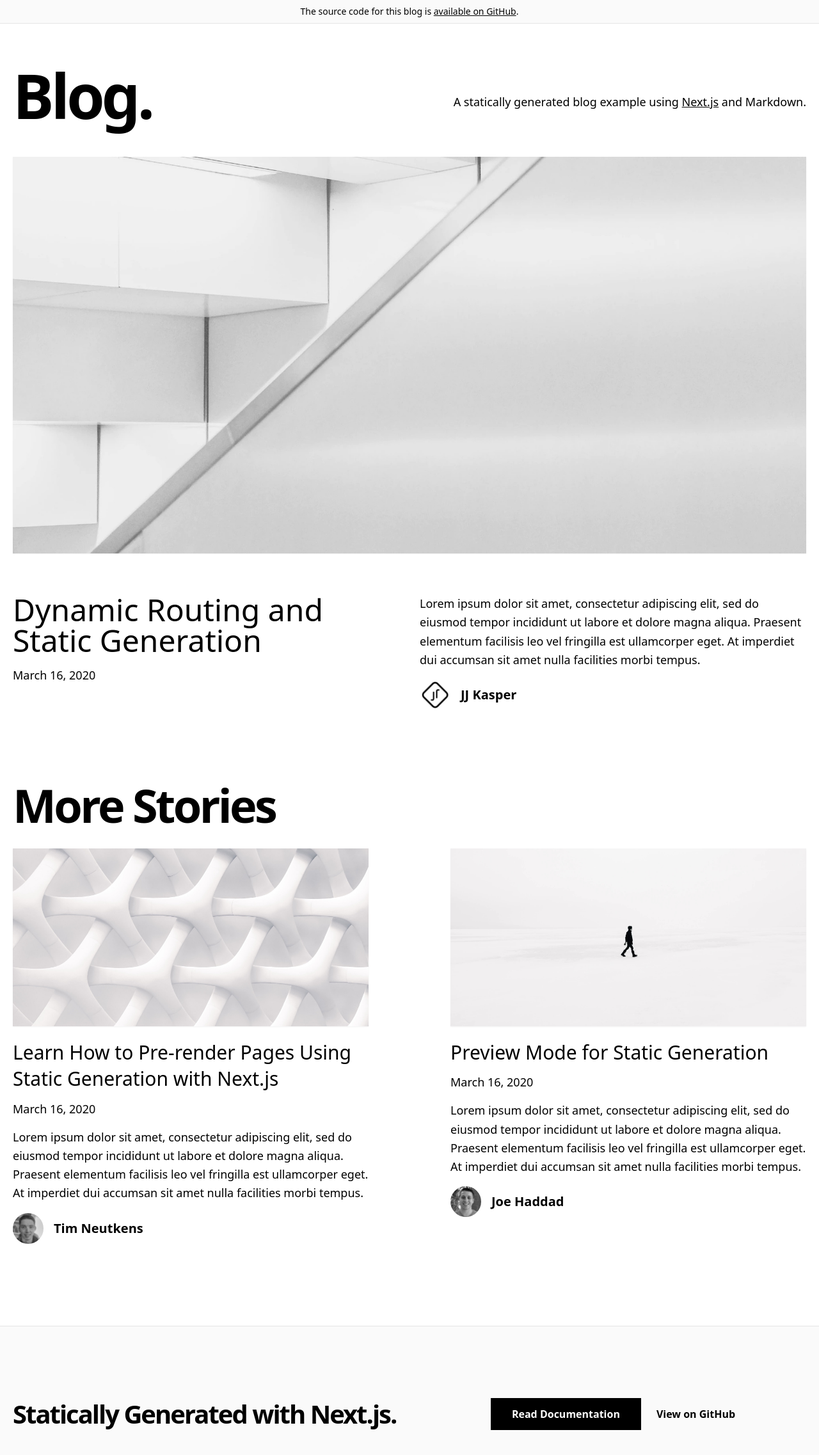
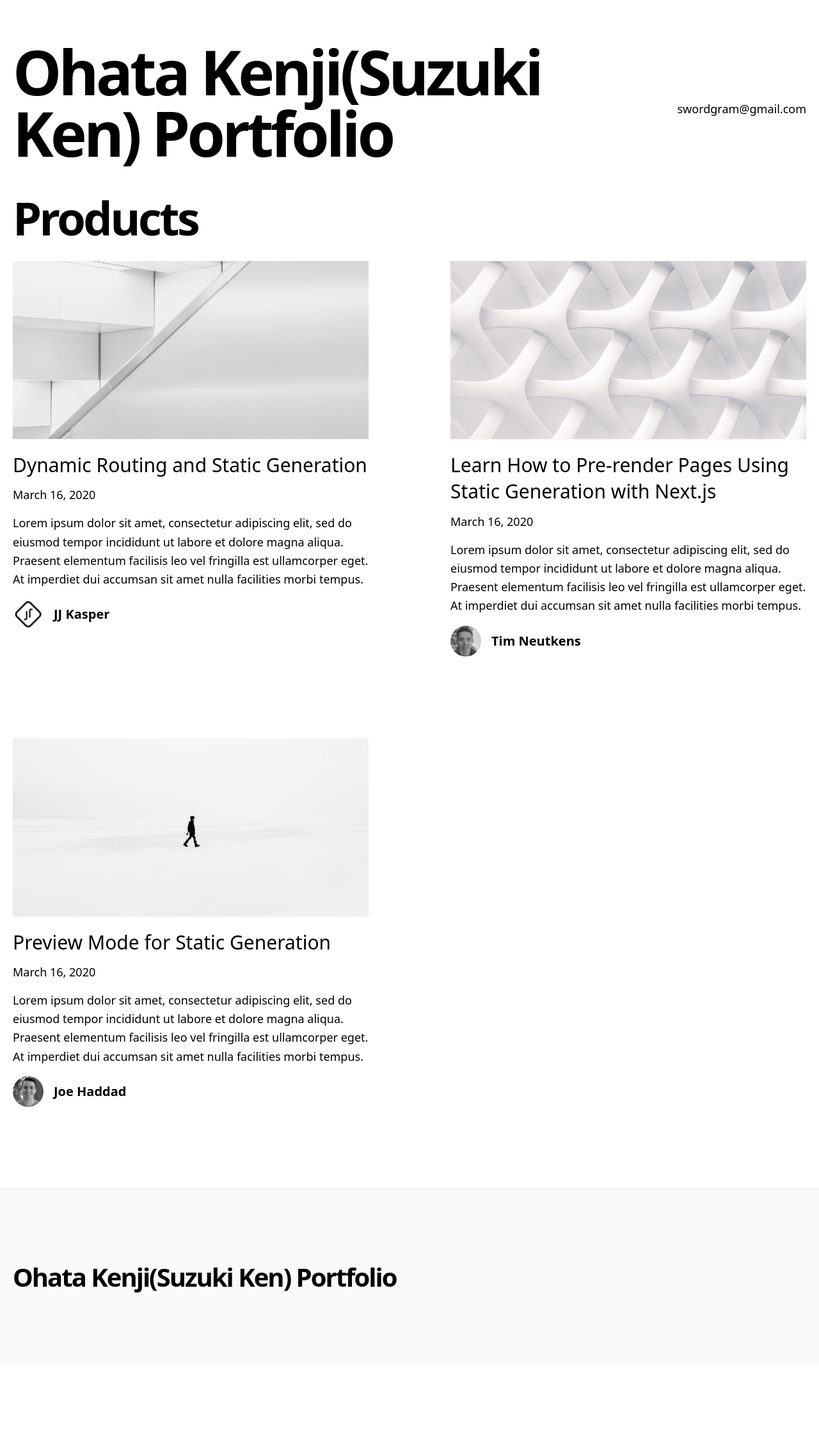
Before and after one commit to OhataKenji/portfolio, a Next.js app: page / in a window 1280 px wide. Shown: the top 2274 px of the page at 64% size. After the commit the page ends 2133 px from the top, so only its background shows below. Built offline with nearby package versions, Linux system fonts and the light colour scheme.

Commit message:
edit: index page

```diff
--- a/components/alert.tsx
+++ /dev/null
@@ -1,48 +0,0 @@
-import Container from './container'
-import cn from 'classnames'
-import { EXAMPLE_PATH } from '../lib/constants'
-
-type Props = {
-  preview?: boolean
-}
-
-const Alert = ({ preview }: Props) => {
-  return (
-    <div
-      className={cn('border-b', {
-        'bg-neutral-800 border-neutral-800 text-white': preview,
-        'bg-neutral-50 border-neutral-200': !preview,
-      })}
-    >
-      <Container>
-        <div className="py-2 text-center text-sm">
-          {preview ? (
-            <>
-              This page is a preview.{' '}
-              <a
-                href="/api/exit-preview"
-                className="underline hover:text-teal-300 duration-200 transition-colors"
-              >
-                Click here
-              </a>{' '}
-              to exit preview mode.
-            </>
-          ) : (
-            <>
-              The source code for this blog is{' '}
-              <a
-                href={`https://github.com/vercel/next.js/tree/canary/examples/${EXAMPLE_PATH}`}
-                className="underline hover:text-blue-600 duration-200 transition-colors"
-              >
-                available on GitHub
-              </a>
-              .
-            </>
-          )}
-        </div>
-      </Container>
-    </div>
-  )
-}
-
-export default Alert
--- a/components/footer.tsx
+++ b/components/footer.tsx
@@ -7,22 +7,8 @@ const Footer = () => {
       <Container>
         <div className="py-28 flex flex-col lg:flex-row items-center">
           <h3 className="text-4xl lg:text-[2.5rem] font-bold tracking-tighter leading-tight text-center lg:text-left mb-10 lg:mb-0 lg:pr-4 lg:w-1/2">
-            Statically Generated with Next.js.
+            Ohata Kenji(Suzuki Ken) Portfolio
           </h3>
-          <div className="flex flex-col lg:flex-row justify-center items-center lg:pl-4 lg:w-1/2">
-            <a
-              href="https://nextjs.org/docs/basic-features/pages"
-              className="mx-3 bg-black hover:bg-white hover:text-black border border-black text-white font-bold py-3 px-12 lg:px-8 duration-200 transition-colors mb-6 lg:mb-0"
-            >
-              Read Documentation
-            </a>
-            <a
-              href={`https://github.com/vercel/next.js/tree/canary/examples/${EXAMPLE_PATH}`}
-              className="mx-3 font-bold hover:underline"
-            >
-              View on GitHub
-            </a>
-          </div>
         </div>
       </Container>
     </footer>
--- a/components/hero-post.tsx
+++ /dev/null
@@ -1,49 +0,0 @@
-import Avatar from './avatar'
-import DateFormatter from './date-formatter'
-import CoverImage from './cover-image'
-import Link from 'next/link'
-import Author from '../types/author'
-
-type Props = {
-  title: string
-  coverImage: string
-  date: string
-  excerpt: string
-  author: Author
-  slug: string
-}
-
-const HeroPost = ({
-  title,
-  coverImage,
-  date,
-  excerpt,
-  author,
-  slug,
-}: Props) => {
-  return (
-    <section>
-      <div className="mb-8 md:mb-16">
-        <CoverImage title={title} src={coverImage} slug={slug} />
-      </div>
-      <div className="md:grid md:grid-cols-2 md:gap-x-16 lg:gap-x-8 mb-20 md:mb-28">
-        <div>
-          <h3 className="mb-4 text-4xl lg:text-5xl leading-tight">
-            <Link as={`/posts/${slug}`} href="/posts/[slug]">
-              <a className="hover:underline">{title}</a>
-            </Link>
-          </h3>
-          <div className="mb-4 md:mb-0 text-lg">
-            <DateFormatter dateString={date} />
-          </div>
-        </div>
-        <div>
-          <p className="text-lg leading-relaxed mb-4">{excerpt}</p>
-          <Avatar name={author.name} picture={author.picture} />
-        </div>
-      </div>
-    </section>
-  )
-}
-
-export default HeroPost
--- a/components/intro.tsx
+++ b/components/intro.tsx
@@ -1,20 +1,11 @@
-import { CMS_NAME } from '../lib/constants'
-
 const Intro = () => {
   return (
     <section className="flex-col md:flex-row flex items-center md:justify-between mt-16 mb-16 md:mb-12">
       <h1 className="text-5xl md:text-8xl font-bold tracking-tighter leading-tight md:pr-8">
-        Blog.
+        Ohata Kenji(Suzuki Ken) Portfolio
       </h1>
       <h4 className="text-center md:text-left text-lg mt-5 md:pl-8">
-        A statically generated blog example using{' '}
-        <a
-          href="https://nextjs.org/"
-          className="underline hover:text-blue-600 duration-200 transition-colors"
-        >
-          Next.js
-        </a>{' '}
-        and {CMS_NAME}.
+        swordgram@gmail.com
       </h4>
     </section>
   )
--- a/components/layout.tsx
+++ b/components/layout.tsx
@@ -1,18 +1,15 @@
-import Alert from './alert'
 import Footer from './footer'
 import Meta from './meta'
 
 type Props = {
-  preview?: boolean
   children: React.ReactNode
 }
 
-const Layout = ({ preview, children }: Props) => {
+const Layout = ({ children }: Props) => {
   return (
     <>
       <Meta />
       <div className="min-h-screen">
-        <Alert preview={preview} />
         <main>{children}</main>
       </div>
       <Footer />
--- a/components/more-stories.tsx
+++ b/components/product-articles.tsx
@@ -5,11 +5,11 @@ type Props = {
   posts: Post[]
 }
 
-const MoreStories = ({ posts }: Props) => {
+const ProductArticles = ({ posts }: Props) => {
   return (
     <section>
       <h2 className="mb-8 text-5xl md:text-7xl font-bold tracking-tighter leading-tight">
-        More Stories
+        Products
       </h2>
       <div className="grid grid-cols-1 md:grid-cols-2 md:gap-x-16 lg:gap-x-32 gap-y-20 md:gap-y-32 mb-32">
         {posts.map((post) => (
@@ -28,4 +28,4 @@ const MoreStories = ({ posts }: Props) => {
   )
 }
 
-export default MoreStories
+export default ProductArticles
--- a/pages/index.tsx
+++ b/pages/index.tsx
@@ -1,39 +1,25 @@
 import Container from '../components/container'
-import MoreStories from '../components/more-stories'
-import HeroPost from '../components/hero-post'
+import ProductArticles from '../components/product-articles'
 import Intro from '../components/intro'
 import Layout from '../components/layout'
 import { getAllPosts } from '../lib/api'
 import Head from 'next/head'
-import { CMS_NAME } from '../lib/constants'
 import Post from '../types/post'
 
 type Props = {
-  allPosts: Post[]
+  productArticles: Post[]
 }
 
-const Index = ({ allPosts }: Props) => {
-  const heroPost = allPosts[0]
-  const morePosts = allPosts.slice(1)
+const Index = ({ productArticles }: Props) => {
   return (
     <>
       <Layout>
         <Head>
-          <title>Next.js Blog Example with {CMS_NAME}</title>
+          <title>Ken's Portfolio</title>
         </Head>
         <Container>
           <Intro />
-          {heroPost && (
-            <HeroPost
-              title={heroPost.title}
-              coverImage={heroPost.coverImage}
-              date={heroPost.date}
-              author={heroPost.author}
-              slug={heroPost.slug}
-              excerpt={heroPost.excerpt}
-            />
-          )}
-          {morePosts.length > 0 && <MoreStories posts={morePosts} />}
+          {productArticles.length > 0 && <ProductArticles posts={productArticles} />}
         </Container>
       </Layout>
     </>
@@ -43,7 +29,7 @@ const Index = ({ allPosts }: Props) => {
 export default Index
 
 export const getStaticProps = async () => {
-  const allPosts = getAllPosts([
+  const productArticles = getAllPosts([
     'title',
     'date',
     'slug',
@@ -53,6 +39,6 @@ export const getStaticProps = async () => {
   ])
 
   return {
-    props: { allPosts },
+    props: { productArticles },
   }
 }
```
Also changed, not shown: tsconfig.json (+15 -4 lines).
